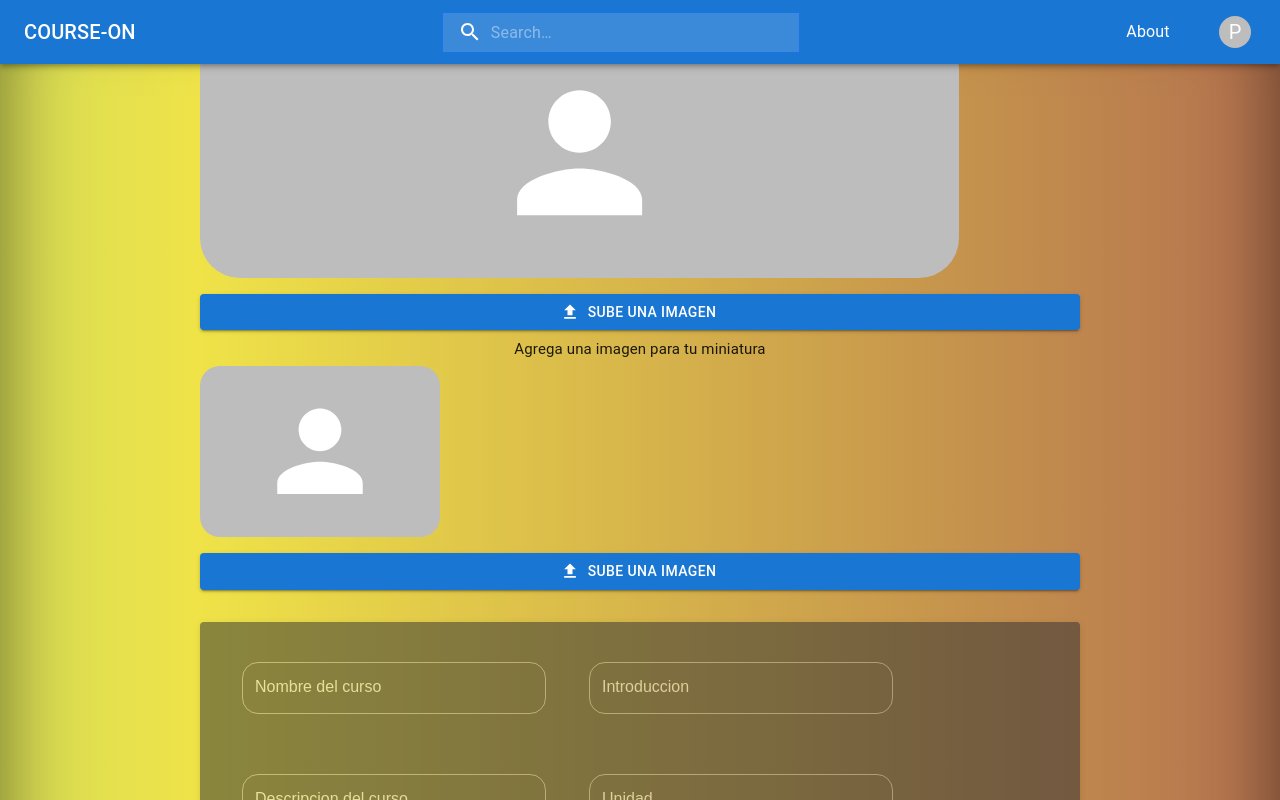
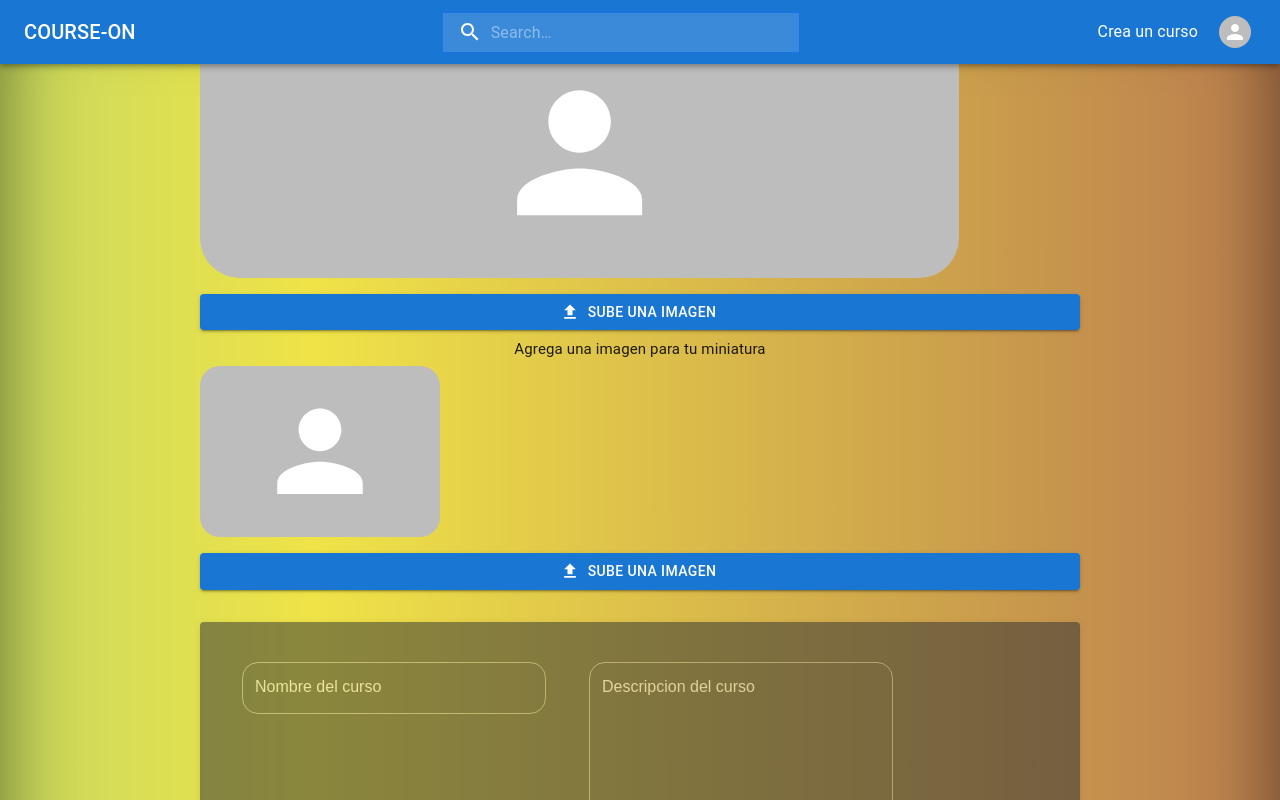
Before and after one commit to BastianBV/CourseOn, a React (Create React App) app: page /createCourse in a window 1280 px wide. Shown: the top 800 px of the page. Built offline with nearby package versions, Linux system fonts and the light colour scheme.

Commit message:
ultimos cambios

```diff
--- a/src/components/CreateCourse/CreateCourse.jsx
+++ b/src/components/CreateCourse/CreateCourse.jsx
@@ -15,7 +15,7 @@ import { createCourse } from "../../services/create";
 const initialValues = {
   course: "",
   title: "",
-  unitCourse: "",
+  description: "",
   unitName: "",
 };
 const CreateCourse = () => {
@@ -141,7 +141,7 @@ const CreateCourse = () => {
                     onChange={handleChange}
                   />
                 </Grid>
-                <Grid>
+                {/* <Grid>
                   <CustomInput
                     text="Introduccion"
                     type="text"
@@ -149,18 +149,18 @@ const CreateCourse = () => {
                     value={values?.course}
                     onChange={handleChange}
                   />
-                </Grid>
+                </Grid> */}
                 <Grid>
                   <CustomInput
                     text="Descripcion del curso"
                     type="text"
-                    name={"unitName"}
-                    value={values?.unitName}
+                    name={"description"}
+                    value={values?.description}
                     onChange={handleChange}
                     style={{ height: 200, maxWidth: 276, minWidth: 186 }}
                   />
                 </Grid>
-                <Grid lg={8}>
+                {/* <Grid lg={8}>
                   <CustomInput
                     text="Unidad"
                     type="text"
@@ -169,7 +169,7 @@ const CreateCourse = () => {
                     onChange={handleChange}
                     style={{ top: -399, left: 439 }}
                   />
-                </Grid>
+                </Grid> */}
               </Grid>
             </Paper>
           </Box>
@@ -206,11 +206,11 @@ const CreateCourse = () => {
               className="buttonGoogle"
               onClick={handleSubmit}
             />
-            <CustomButton
+            {/* <CustomButton
               text="Agregar Unidad"
               type="button"
               className="buttonGoogle"
-            />
+            /> */}
           </div>
         </form>
       </Box>
--- /dev/null
+++ b/src/components/Landing/Typed/Landing.module.scss
@@ -0,0 +1,39 @@
+.wrapper {
+    display: inline-flex;
+    flex-direction: column;
+    position:relative;
+    color:#fff;
+  }
+  .typeWrap{
+
+    animation: typewriter 4s steps(40) 1s 1 normal both, blinkTextCursor 500ms steps(40) infinite normal;
+  }
+  .line{
+      // position:relative;
+    width: 11em;
+    margin:auto;
+    border-right: 2px solid #4AD06F;
+    font-size: 60px;
+    text-align: center;
+    white-space: nowrap;
+    overflow: hidden;
+    transform: translateY(10%);
+  }
+  @keyframes typewriter {
+    from{
+      width: 0;
+    }
+    to{
+      width: 11em;
+    }
+  }
+  @keyframes blinkTextCursor {
+    from{
+      border-right-color: #4AD06F;
+    }
+    to{
+      border-right:transparent;
+
+    }
+  }
+  //! Landing Effect Letter slash
--- /dev/null
+++ b/src/components/Landing/Typed/LandingType.jsx
@@ -0,0 +1,14 @@
+import React from "react";
+import styles from "../landing.module.scss";
+const LandingType = () => {
+  return (
+    <>
+      <div className={`${styles.wrapper}`}>
+        <span className={`${styles.typeWrap} ${styles.line}`}>
+          Bienvenido a courseOn
+        </span>
+      </div>
+    </>
+  );
+};
+export default LandingType;
--- a/src/components/LoginWithApp/LoginApp.jsx
+++ b/src/components/LoginWithApp/LoginApp.jsx
@@ -18,7 +18,7 @@ const LoginApp = () => {
       const result = await loginAccount(values.email, values.password);
 
       if (!result.success) setError("Error al iniciar Sesión");
-
+      localStorage.setItem("userId", result.user.id);
       localStorage.setItem("userTok", result.token);
       navigate("/");
     } catch (error) {
--- a/src/components/Navbar/Navbar.jsx
+++ b/src/components/Navbar/Navbar.jsx
@@ -1,20 +1,20 @@
-import { AppBar, Toolbar, Typography } from '@mui/material'
-import {React, useState, Fragment} from 'react'
-import { Link } from 'react-router-dom'
-import styles from '../Navbar/navbar.module.scss'
-import Box from '@mui/material/Box';
-import Avatar from '@mui/material/Avatar';
-import Menu from '@mui/material/Menu';
-import MenuItem from '@mui/material/MenuItem';
-import ListItemIcon from '@mui/material/ListItemIcon';
-import Divider from '@mui/material/Divider';
-import IconButton from '@mui/material/IconButton';
-import Tooltip from '@mui/material/Tooltip';
-import InputSearch from './InputSearch/InputSearch';
-import PersonAdd from '@mui/icons-material/PersonAdd';
-import Settings from '@mui/icons-material/Settings';
-import Logout from '@mui/icons-material/Logout';
-import { Outlet } from 'react-router-dom'
+import { AppBar, Toolbar, Typography } from "@mui/material";
+import { React, useState, Fragment } from "react";
+import { Link } from "react-router-dom";
+import styles from "../Navbar/navbar.module.scss";
+import Box from "@mui/material/Box";
+import Avatar from "@mui/material/Avatar";
+import Menu from "@mui/material/Menu";
+import MenuItem from "@mui/material/MenuItem";
+import ListItemIcon from "@mui/material/ListItemIcon";
+import Divider from "@mui/material/Divider";
+import IconButton from "@mui/material/IconButton";
+import Tooltip from "@mui/material/Tooltip";
+import InputSearch from "./InputSearch/InputSearch";
+import PersonAdd from "@mui/icons-material/PersonAdd";
+import Settings from "@mui/icons-material/Settings";
+import Logout from "@mui/icons-material/Logout";
+import { Outlet } from "react-router-dom";
 
 const Navbar = () => {
   const [anchorEl, setAnchorEl] = useState(null);
@@ -28,25 +28,45 @@ const Navbar = () => {
 
   return (
     <>
-    <AppBar position='fixed' color='primary' sx={{display:'flex'}}>
-      <Toolbar sx={{justifyContent:'space-between'}} >
-        <Typography variant='h6' sx={{'@media (min-with:768px)':{display:{xs:'none',md: 'flex'}}}}>
+      <AppBar position="fixed" color="primary" sx={{ display: "flex" }}>
+        <Toolbar sx={{ justifyContent: "space-between" }}>
+          <Link to="/" style={{ textDecoration: "none" }}>
+            <Typography
+              variant="h6"
+              sx={{
+                color: "white",
+                "@media (min-with:768px)": {
+                  display: { xs: "none", md: "flex" },
+                },
+              }}
+            >
               COURSE-ON
             </Typography>
-        <InputSearch/>
+          </Link>
+          <InputSearch />
           <Fragment>
-      <Box sx={{ display: 'flex', alignItems: 'center', textAlign: 'center' }}>
-        <Typography sx={{ minWidth: 100 }}>About</Typography>
+            <Box
+              sx={{
+                display: "flex",
+                alignItems: "center",
+                textAlign: "center",
+              }}
+            >
+              <Link to="/createCourse" style={{ textDecoration: "none" }}>
+                <Typography sx={{ minWidth: 100, color: "white" }}>
+                  Crea un curso
+                </Typography>
+              </Link>
               <Tooltip title="Account settings">
                 <IconButton
                   onClick={handleClick}
                   size="small"
                   sx={{ ml: 2 }}
-            aria-controls={open ? 'account-menu' : undefined}
+                  aria-controls={open ? "account-menu" : undefined}
                   aria-haspopup="true"
-            aria-expanded={open ? 'true' : undefined}
+                  aria-expanded={open ? "true" : undefined}
                 >
-            <Avatar sx={{ width: 32, height: 32 }}>P</Avatar>
+                  <Avatar sx={{ width: 32, height: 32 }}></Avatar>
                 </IconButton>
               </Tooltip>
             </Box>
@@ -59,34 +79,34 @@ const Navbar = () => {
               PaperProps={{
                 elevation: 0,
                 sx: {
-            overflow: 'visible',
-            filter: 'drop-shadow(0px 2px 8px rgba(0,0,0,0.32))',
+                  overflow: "visible",
+                  filter: "drop-shadow(0px 2px 8px rgba(0,0,0,0.32))",
                   mt: 1.5,
-            '& .MuiAvatar-root': {
+                  "& .MuiAvatar-root": {
                     width: 32,
                     height: 32,
                     ml: -0.5,
                     mr: 1,
                   },
-            '&:before': {
+                  "&:before": {
                     content: '""',
-              display: 'block',
-              position: 'absolute',
+                    display: "block",
+                    position: "absolute",
                     top: 0,
                     right: 14,
                     width: 10,
                     height: 10,
-              bgcolor: 'background.paper',
-              transform: 'translateY(-50%) rotate(45deg)',
+                    bgcolor: "background.paper",
+                    transform: "translateY(-50%) rotate(45deg)",
                     zIndex: 0,
                   },
                 },
               }}
-        transformOrigin={{ horizontal: 'right', vertical: 'top' }}
-        anchorOrigin={{ horizontal: 'right', vertical: 'bottom' }}
+              transformOrigin={{ horizontal: "right", vertical: "top" }}
+              anchorOrigin={{ horizontal: "right", vertical: "bottom" }}
             >
               <MenuItem>
-          <Avatar /> <Link to='/profile'>Profile</Link>
+                <Avatar /> <Link to="/profile">Profile</Link>
               </MenuItem>
               <Divider />
               <MenuItem>
@@ -99,7 +119,7 @@ const Navbar = () => {
                 <ListItemIcon>
                   <Settings fontSize="small" />
                 </ListItemIcon>
-          <Link to='/settings'> Settings</Link>
+                <Link to="/settings"> Settings</Link>
               </MenuItem>
               <MenuItem>
                 <ListItemIcon>
@@ -111,9 +131,9 @@ const Navbar = () => {
           </Fragment>
         </Toolbar>
       </AppBar>
-    <Outlet/>
+      <Outlet />
     </>
-  )
-}
+  );
+};
 
-export default Navbar
+export default Navbar;
--- a/src/services/create.js
+++ b/src/services/create.js
@@ -5,6 +5,7 @@ export const createCourse = async (data, values, token) => {
   formData.append("Image", data.imgBanner);
   formData.append("Image", data.imgMinature);
   formData.append("title", values.title);
+  formData.append("description", values.description);
   const response = await fetch(`${URL_API}/courses`, {
     method: "POST",
     headers: {
--- a/src/services/getInfo.js
+++ b/src/services/getInfo.js
@@ -1,9 +1,7 @@
 import { URL_API } from "../services/base";
 
-export const getUserInfo = async () => {
-  const response = await fetch(`${URL_API}/auth/user`, {
-    headers: { userTok: localStorage.getItem("token") },
-  });
+export const getUserInfo = async (userId) => {
+  const response = await fetch(`${URL_API}/users/${userId}`);
   return await response.json();
 };
 
```
Also changed, not shown: src/components/CoursePreviews/CoursePreviews.jsx (+5 -8 lines), src/components/Landing/Landing.jsx (+11 -25 lines), src/components/Profile/Profile.jsx (+14 -9 lines). Lines whose indentation alone changed are shown as unchanged.
